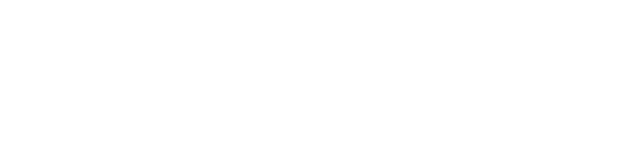
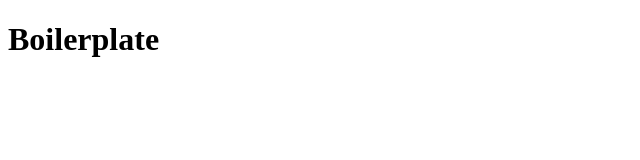
Before and after one commit to marcbrandon/boilerplate, a plain HTML site: page index.html in a window 1280 px wide. Shown: the whole page, without its empty margins (0-640 px from the left). Drawn offline with Linux system fonts and the light colour scheme.

Commit message:
Add basic boilerplate markup and change foreground color

```diff
--- a/index.html
+++ b/index.html
@@ -1 +1,6 @@
 <!DOCTYPE html>
+<html>
+    <body>
+        <h1>Boilerplate</h1>
+    </body>
+</html>
--- a/styles.css
+++ b/styles.css
@@ -1,3 +1,3 @@
 body {
-    color: #222;
+    color: #000;
 }
```
